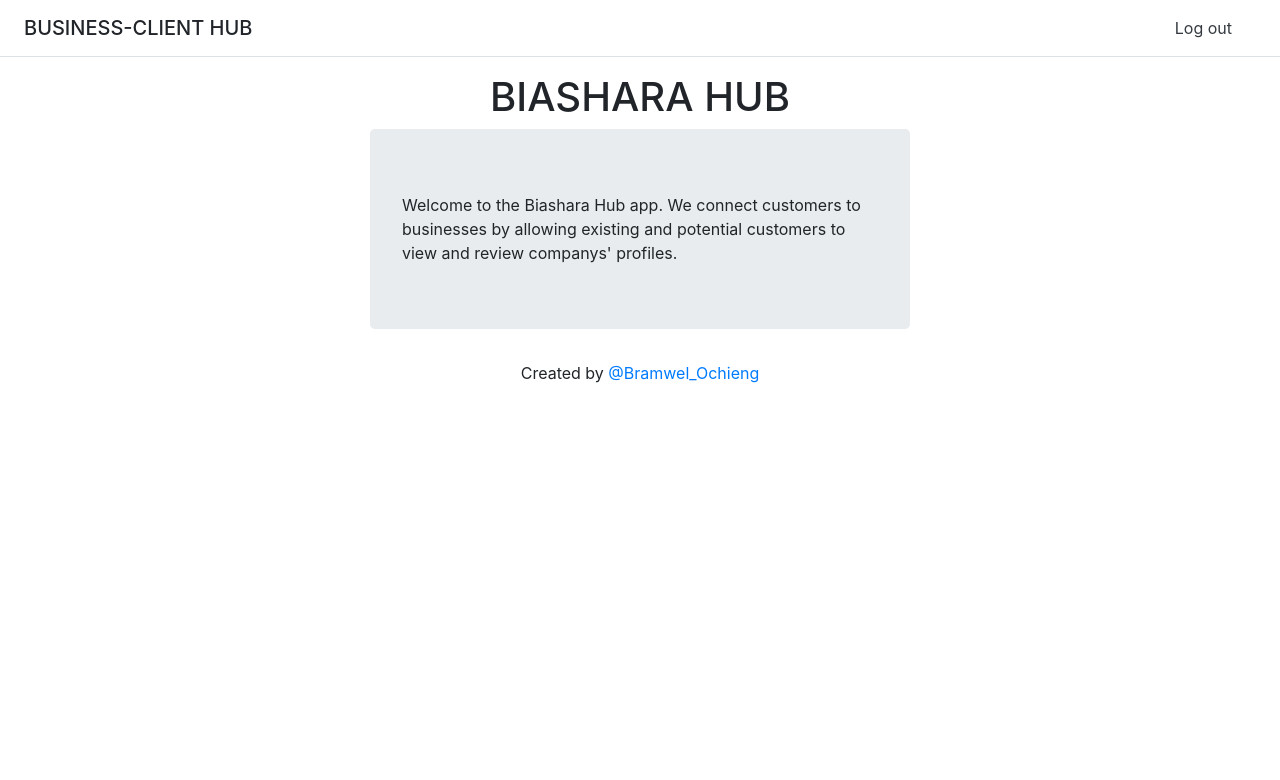
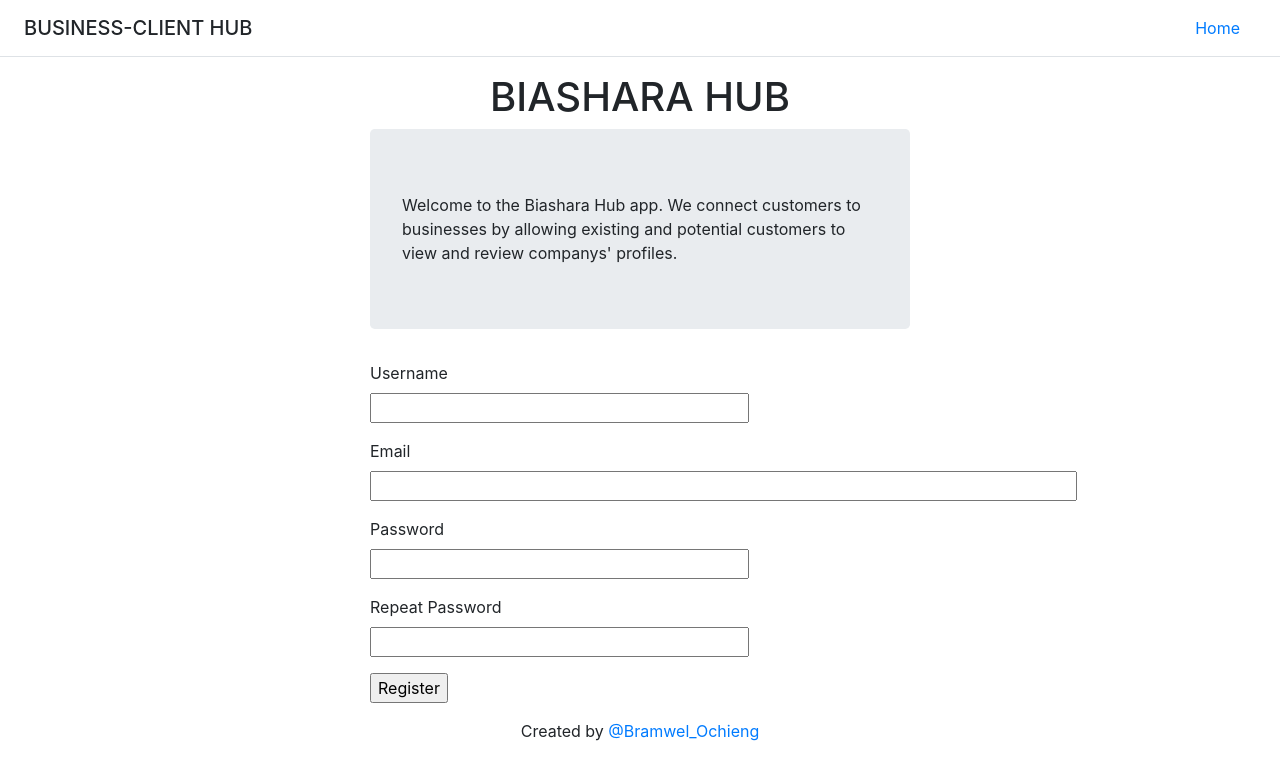
Before and after one commit to ochi96/biashara-hub, a Flask app: a page that uses templates/index3.html in a window 1280 px wide. Shown: the top 780 px of the page. Run offline with Flask 2, Linux system fonts and the light colour scheme; some libraries are stand-ins or nearby versions.

Commit message:
enhanced user registration using flask-wtf

```diff
--- a/data.py
+++ b/data.py
@@ -4,7 +4,14 @@ from datetime import datetime
 from flask import Flask, flash, redirect, render_template, request, session, abort, url_for,flash
 from flask_sqlalchemy import SQLAlchemy
 from flask_migrate import Migrate
-from forms import LoginForm,SignUpForm
+from werkzeug.security import generate_password_hash, check_password_hash
+from flask_login import LoginManager,UserMixin, current_user, login_user, logout_user, login_required
+
+
+from flask_wtf import FlaskForm
+from wtforms import StringField, PasswordField, BooleanField, SubmitField
+from wtforms.validators import DataRequired, ValidationError, Email,EqualTo
+
 from config import Config
 
 project_dir = os.path.dirname(os.path.abspath(__file__))
@@ -13,16 +20,18 @@ database_file = "sqlite:///{}".format(os.path.join(project_dir, "userdatabase.db
 app = Flask(__name__)
 app.config['SQLALCHEMY_DATABASE_URI'] = database_file
 app.config.from_object(Config)
+login = LoginManager(app)
+login.login_view = 'login'
 
 db = SQLAlchemy(app)
 db.create_all()
 migrate = Migrate(app, db)
 
-@app.shell_context_processor
-def make_shell_context():
-    return {'db': db, 'User': User, 'Post': Post}
+@login.user_loader
+def load_user(id):
+    return User.query.get(int(id))
 
-class User(db.Model):
+class User(UserMixin, db.Model):
         id = db.Column(db.Integer, primary_key=True)
         username = db.Column(db.String(64), index=True, unique=True)
         email = db.Column(db.String(120), index=True, unique=True)
@@ -31,6 +40,12 @@ class User(db.Model):
 
         def __repr__(self):
                 return '<User {}>'.format(self.username)
+
+        def set_password(self, password):
+                self.password_hash = generate_password_hash(password)
+
+        def check_password(self, password):
+                return check_password_hash(self.password_hash, password)
 
 class Post(db.Model):
         id = db.Column(db.Integer, primary_key=True)
@@ -41,11 +56,35 @@ class Post(db.Model):
         def __repr__(self):
                 return '<Post {}>'.format(self.body)
 
+class RegistrationForm(FlaskForm):
+        username = StringField('Username', validators=[DataRequired()])
+        email = StringField('Email', validators=[DataRequired(), Email()])
+        password = PasswordField('Password', validators=[DataRequired()])
+        password2 = PasswordField(
+                'Repeat Password', validators=[DataRequired(), EqualTo('password')])
+        submit = SubmitField('Register')
+
+        def validate_username(self, username):
+                user = User.query.filter_by(username=username.data).first()
+                if user is not None:
+                        raise ValidationError('Please use a different username.')
+
+        def validate_email(self, email):
+                user = User.query.filter_by(email=email.data).first()
+                if user is not None:
+                        raise ValidationError('Please use a different email address.')
+
+class LoginForm(FlaskForm):
+        username = StringField('Username', validators=[DataRequired()])
+        password = PasswordField('Password', validators=[DataRequired()])
+        remember_me = BooleanField('Remember Me')
+        submit = SubmitField('Sign In')
+
 class Customer(User):
         @app.route("/")
+        @login_required         ###redirects and url for() improvements
         def index():
-                form = LoginForm()
-                return render_template("index.html",form=form)
+                return render_template("dashboard1.html")
 
         @app.route("/dashboard")  ###redirects and url for() improvements
         def dashboard():
@@ -54,37 +93,40 @@ class Customer(User):
 
         @app.route('/login', methods=['GET','POST'])
         def login():           ##form validators,flash messages,, improve error validation on login forms
+                if current_user.is_authenticated:
+                        return render_template("dashboard1.html")
                 form = LoginForm()
-                for user in User.query.all():
-                        if request.form['password'] ==user.password and request.form['username'] == user.username:
-                                flash('Welcome {}'.format(user.username))
-                                return render_template("dashboard1.html")
-                else:
-                        return render_template('index1.html',form=form)
+                if form.validate_on_submit():
+                        user = User.query.filter_by(username=form.username.data).first()
+                        if user is None or not user.check_password(form.password.data):
+                                flash('Invalid username or password')
+                                return render_template("index.html",form=form)
+                        login_user(user, remember=form.remember_me.data)
+                        return render_template("dashboard1.html")
+                return render_template('index.html', title='Sign In', form=form)
 
-        @app.route('/signup',methods=['GET','POST'])
-        def signup():
-                return render_template("index2.html")
 
         @app.route('/sign up',methods=['GET','POST'])
         def signupcustorbiz():
-                form=SignUpForm
+                form=RegistrationForm()
                 return render_template('index3.html',form=form)
 
+        @app.route('/sign_up_client', methods=['GET','POST'])
+        def register():
+                if current_user.is_authenticated:
+                        return redirect(url_for('dashboard'))
+                form = RegistrationForm()
+                if form.validate_on_submit():
+                        user = User(username=form.username.data, email=form.email.data)
+                        user.set_password(form.password.data)
+                        db.session.add(user)
+                        db.session.commit()
 
-        @app.route('/sign up client',methods=['GET','POST'])
-        def Customer_signup():
-                if request.form:
-                        form=SignUpForm
-                        if request.form['password'] != request.form['password2']:
-                                return render_template('index3.html')
-                        else:
-                                user = User(username=request.form["username"],password=request.form["password"],email=request.form['email'],location=request.form['location'])
-                                db.session.add(user)
-                                db.session.commit()
-                                return render_template('dashboard1.html')
+                        flash('Congratulations, you are now a registered user!')
+                        return render_template('dashboard1.html')
+                return render_template('index3.html', form=form)
 
-        @app.route("/logout")
+        @app.route('/logout')
         def logout():
-                form = LoginForm()
-                return render_template("index.html",form=form)
+                logout_user()
+                return render_template("dashboard1.html")
--- a/templates/index3.html
+++ b/templates/index3.html
@@ -8,32 +8,40 @@
     <div class="jumbotron">
         Welcome to the Biashara Hub app. We connect customers to businesses by allowing existing and potential customers to view and review companys' profiles.
     </div>
-            {%if request.form['client']=='Customer'%}
-                    <form action='/sign up client' method="POST">
-                    <p><input type="username" name="username" required placeholder="Username"></p>
-                    <p><input type="password" name="password" required placeholder="Password"></p>
-                    <p><input type="password" name="password2" required placeholder="Confirm Password"></p>
-                    <p><input type="email" name="email" required placeholder="Email"></p>
-                    <p><input type="location" name="location" required placeholder="Location"></p>
-                    {%if request.form['password']!=request.form['password2']%}
-                      <p>Enter matching passwords!</p>
-                    {%endif%}
-                    <input type="submit" value="Sign Up">
-                    </form>
-            {%elif request.form['client']=='Business'%}
-                    <form action='/sign up client' method="POST">
-                    <p><input type="username" name="username" required placeholder="Company name"></p>
-                    <p><input type="password" name="password" required placeholder="Password"></p>
-                    <p><input type="password" name="password2" required placeholder="Confirm Password"></p>
-                    <p><input type="email" name="email" required placeholder="Email"></p>
-                    <p><input type="text" name="product" required placeholder="Product"></p>
-                    <p><input type="location" name="location" required placeholder="Location"></p>
-                    {%if request.form['password']!=request.form['password2']%}
-                      <p>Enter matching passwords!</p>
-                    {%endif%}
-                    <input type="submit" value="Sign Up">
-                    </form>
-          {%endif%}
+            <form action='/sign_up_client' method="POST">
+              {{ form.hidden_tag() }}
+                <p>
+                  {{ form.username.label }}<br>
+                  {{ form.username(size=32) }}<br>
+                  {% for error in form.username.errors %}
+                  <span style="color: red;">[{{ error }}]</span>
+                  {% endfor %}
+              </p>
+              <p>
+                  {{ form.email.label }}<br>
+                  {{ form.email(size=64) }}<br>
+                  {% for error in form.email.errors %}
+                  <span style="color: red;">[{{ error }}]</span>
+                  {% endfor %}
+              </p>
+              <p>
+                  {{ form.password.label }}<br>
+                  {{ form.password(size=32) }}<br>
+                  {% for error in form.password.errors %}
+                  <span style="color: red;">[{{ error }}]</span>
+                  {% endfor %}
+              </p>
+              <p>
+                  {{ form.password2.label }}<br>
+                  {{ form.password2(size=32) }}<br>
+                  {% for error in form.password2.errors %}
+                  <span style="color: red;">[{{ error }}]</span>
+                  {% endfor %}
+              </p>
+              <p>{{ form.submit() }}</p>
+
+           </form>
+
             </div>
         </div>
 {% endblock %}
--- a/templates/layout.html
+++ b/templates/layout.html
@@ -12,18 +12,13 @@
     <div class="d-flex flex-column flex-md-row align-items-center p-3 px-md-4 mb-3 bg-white border-bottom box-shadow">
       <h5 class="my-0 mr-md-auto font-weight-italic">BUSINESS-CLIENT HUB</h5>
       <nav class="my-2 my-md-0 mr-md-3">
-        <a class="p-2 text-dark" href="/logout">Log out</a>
+          {% if current_user.is_anonymous %}
+        <a href="{{ url_for('index') }}">Home</a>
+        {% else %}
+        <a href="{{ url_for('logout') }}">Logout</a>
+        {% endif %}
       </nav>
     </div>
-    {% with messages = get_flashed_messages() %}
-        {% if messages %}
-        <ul>
-            {% for message in messages %}
-            <li>{{ message }}</li>
-            {% endfor %}
-        </ul>
-        {% endif %}
-        {% endwith %}
     <div class="container">
       {% block body %}{% endblock %}
     </div>
```
Also changed, not shown: forms.py (deleted, +0 -16 lines), templates/dashboard1.html (+16 -6 lines), templates/home.html (added, +15 -0 lines), templates/index.html (+10 -1 lines), templates/index1.html (+12 -2 lines), templates/index2.html (deleted, +0 -20 lines), templates/profile.html (added), userdatabase.db, 1 other file.
